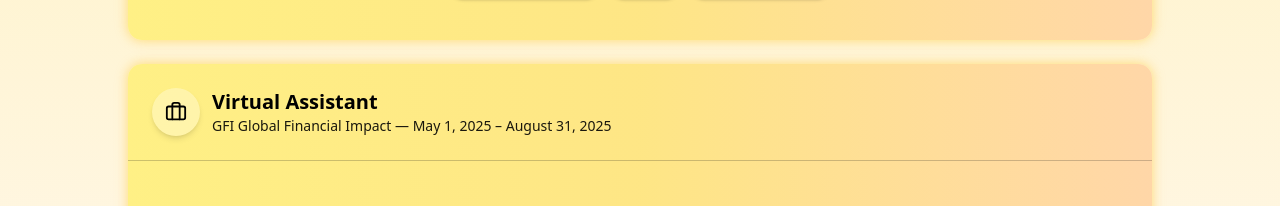
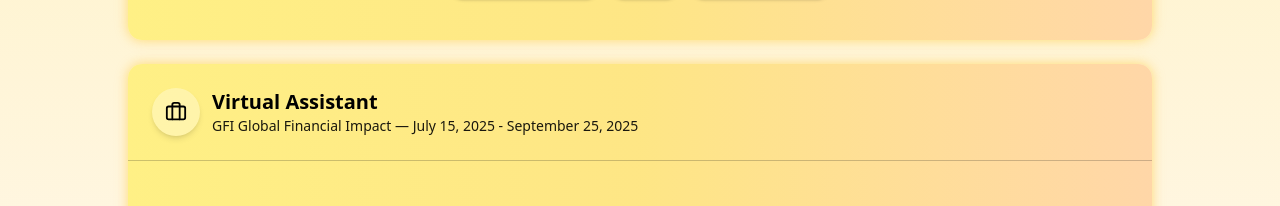
Before and after one commit to JosefDominus/diana-mondero-portfolio, a Next.js app: page / in a window 1280 px wide. Shown: the part 3409-3615 px from the top of the page. Built offline with nearby package versions, Linux system fonts and the light colour scheme.

Commit message:
Updated dates in Experience 100925 843PM

```diff
--- a/components/experience.jsx
+++ b/components/experience.jsx
@@ -47,7 +47,7 @@
     {
       title: "Virtual Assistant",
       company: "GFI Global Financial Impact",
-      date: "May 1, 2025 – August 31, 2025",
+      date: "July 15, 2025 - September 25, 2025",
       description:
         "Oversaw agent licensing and onboarding to ensure compliance with contracting requirements. Managed documentation, records, and licensing processes to streamline onboarding. Sent welcome emails, maintained communication with new agents, and handled Excel and administrative tasks. Also supported marketing efforts by creating event flyers.",
       software: [
```
